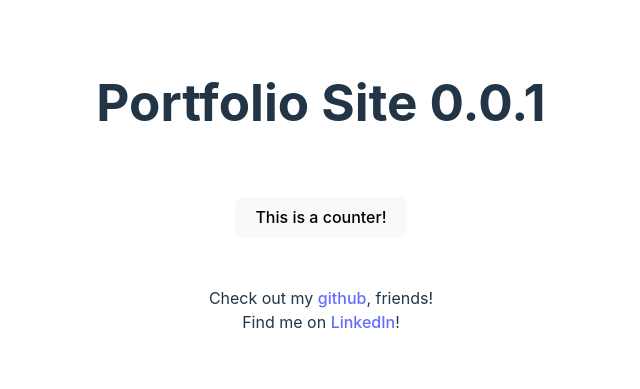
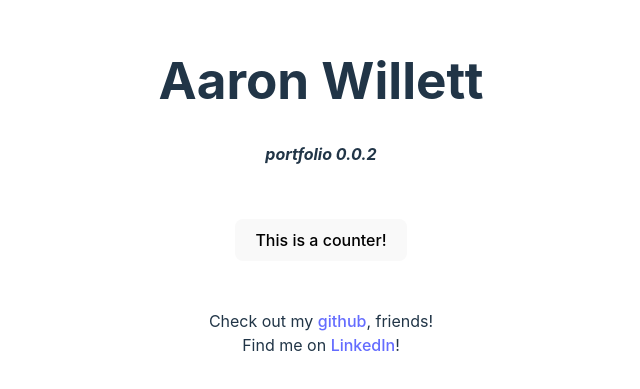
Before and after one commit to willettAMT/aaron-w-dev, a Svelte app: page / in a window 1280 px wide. Shown: the part 205-594 px from the top of the page, without its empty margins (319-959 px from the left). Built offline with nearby package versions, Linux system fonts and the light colour scheme.

Commit message:
header changes

```diff
--- a/src/App.svelte
+++ b/src/App.svelte
@@ -3,7 +3,8 @@
 </script>
 <main>
 
-  <h1>Portfolio Site 0.0.1</h1>
+  <h1>Aaron Willett</h1>
+  <h4><i>portfolio 0.0.2</i></h4>
 
   <div class="card">
     <Counter />
```
